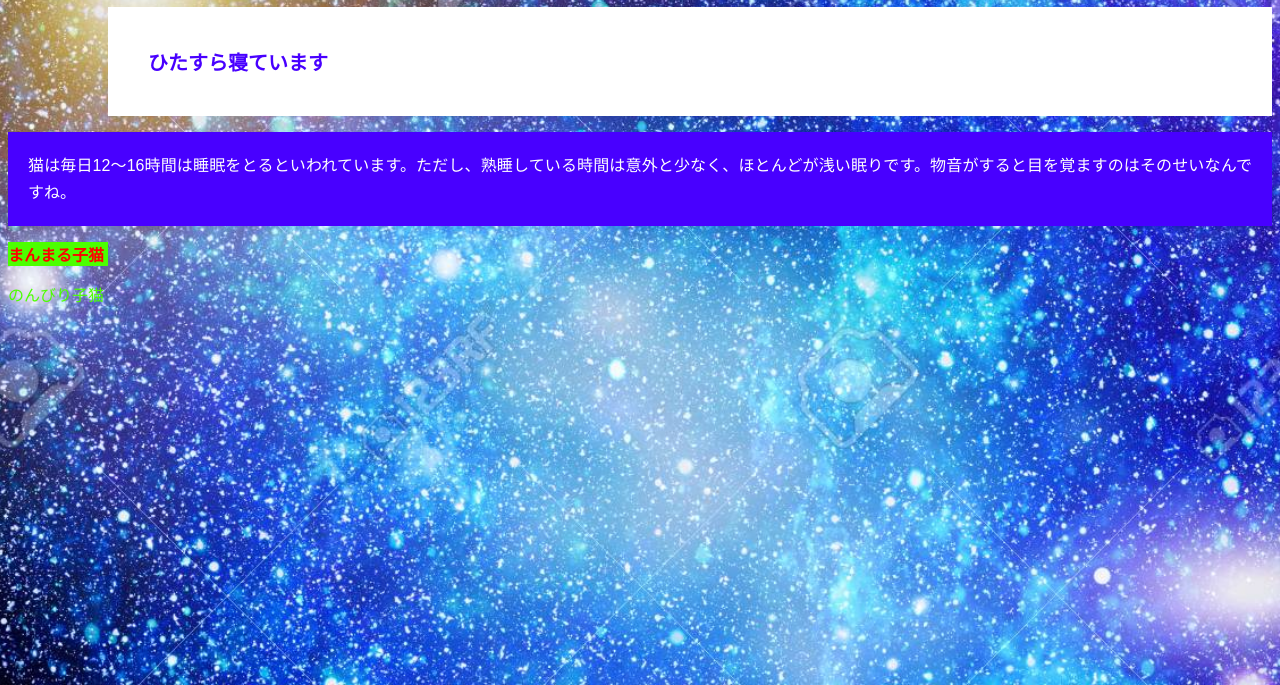
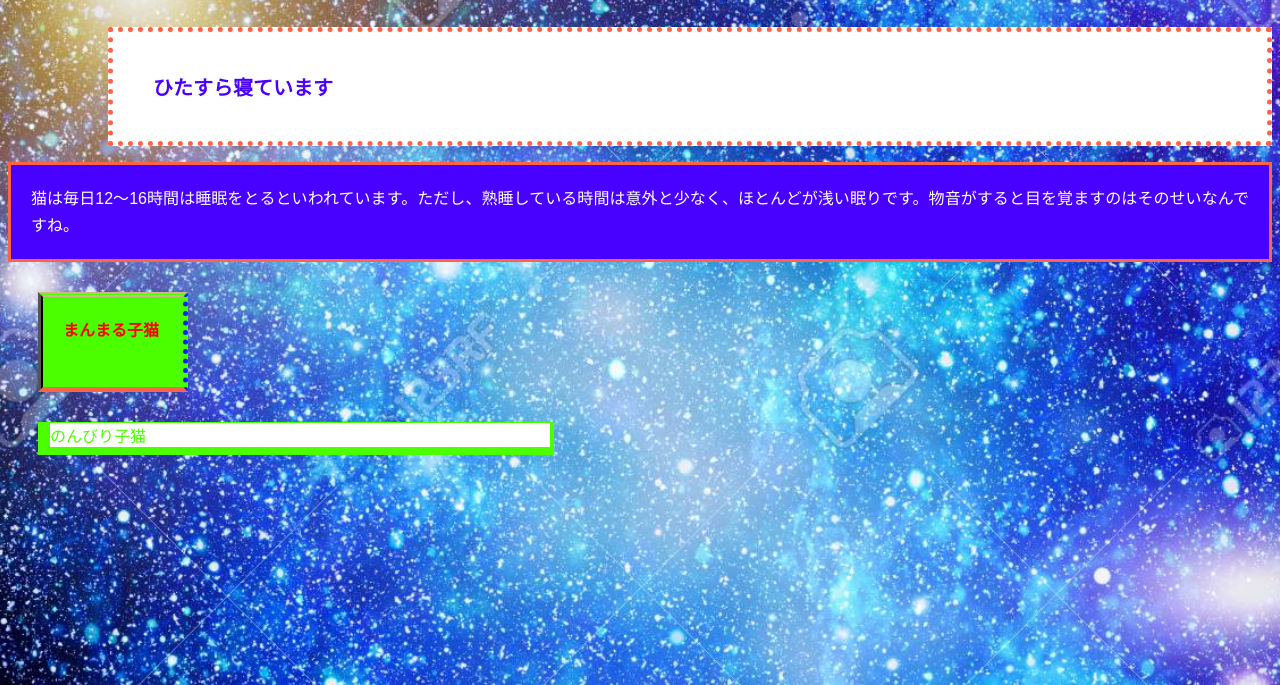
Before and after one commit to pam-jgn/CSS_learning_project, a plain HTML site: page CSS_sumple/index.html in a window 1280 px wide. Shown: the part 150-835 px from the top of the page. Drawn offline with Linux system fonts and the light colour scheme.

Commit message:
枠線の追加

```diff
--- a/CSS_sumple/Style.css
+++ b/CSS_sumple/Style.css
@@ -13,6 +13,7 @@ body {
 }
 
 article h1 {
+    border-bottom: 20px solid red;
     font-family: 'Noto Serif JP', serif;
     background-color: #808080;
     width: 400px;
@@ -21,6 +22,7 @@ article h1 {
     font-size: 2rem;
 }
 article h2 {
+    border: 5px dotted tomato;
     background-color: #ffffff;
     /*上に30px、右に0px、下に0px、左に100pxのマージン指定*/
     margin: 30px 0 0 100px;
@@ -30,6 +32,9 @@ article h2 {
     color: #4800ff;
 }
 article p {
+    border-width: medium;
+    border-style:solid;
+    border-color: tomato;
     background-color: #4800ff;
     padding: 20px 20px 20px 20px;
     font-family: "ヒラギノ丸ゴ Pro W4", "Hiragino Maru Gothic Pro", "Malgun Gothic", sans-serif;
@@ -41,15 +46,27 @@ article p {
 
 div{
     width: 200px;
+    height: 100px;
 }
 div p {
+    margin: 30px 30px 30px 30px;
+    border-width: 5px;
+    border-style: double dotted solid ridge;
+    border-color: tan #0026ff tomato #000;
     background-color: #4cff00;
     width: 50%;/*200pxの50%だけ表示*/
+    height: 50%;
     font-family: 'Malgun Gothic', sans-serif;
+    padding: 20px 20px 20px 20px;
     font-weight: bold;
     color: red;
 }
-p {
+div2 p {
+    margin: 30px 30px 30px 30px;
+    background-color: #ffffff;
+    width: 500px;
+    border-width: 1px 4px 8px 12px;
+    border-style: solid;
     font-family: 'Malgun Gothic', sans-serif;
     color: #4cff00
 }
--- a/CSS_sumple/index.html
+++ b/CSS_sumple/index.html
@@ -9,6 +9,7 @@
     <link href="https://fonts.googleapis.com/css?family=M+PLUS+1p|Noto+Serif+JP&display=swap" rel="stylesheet">
 </head>
 <body>
+    <main>
         <article>
             <h1>猫の一日</h1>
             <h2>ひたすら寝ています</h2>
@@ -17,8 +18,11 @@
         <div>
             <p>まんまる子猫</p>
         </div>
+        <div2>
+            <p>のんびり子猫</p>
+        </div2>
+    </main>
 
-    <p>のんびり子猫</p>
 
 </body>
 </html>
```
Lines whose indentation alone changed are shown as unchanged.
